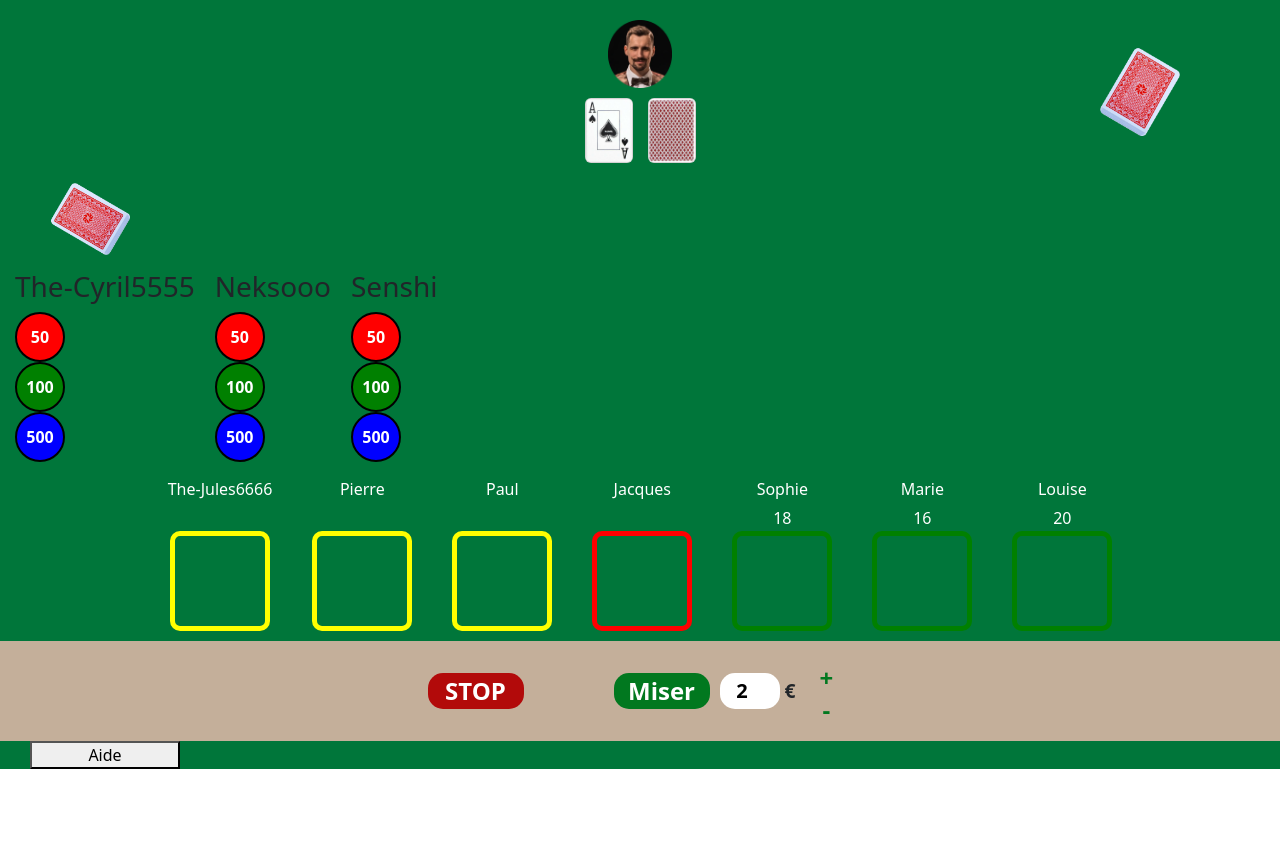
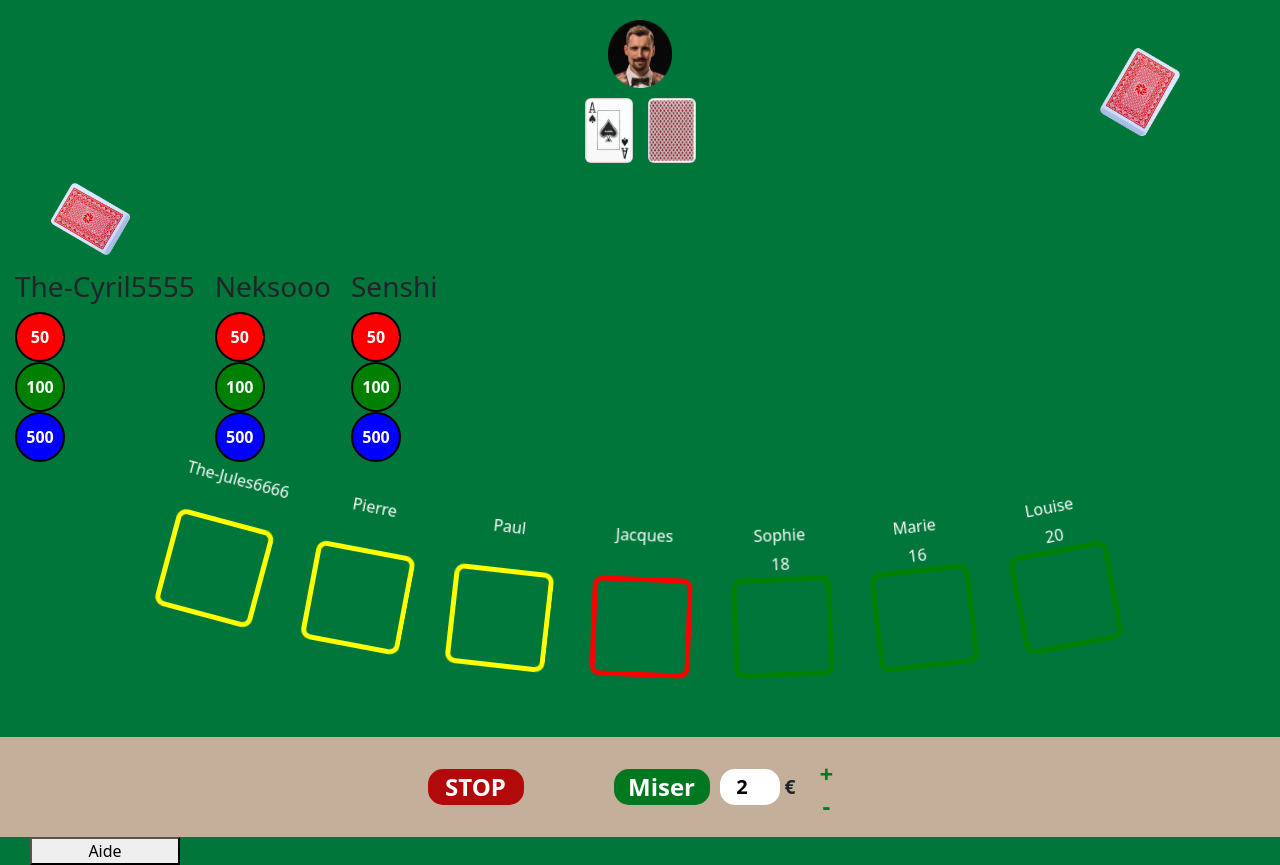
Before and after one commit to LDDW/APP_BLACKJACK, a React (Create React App) app in the folder src_front/: page /game in a window 1280 px wide. Before the commit the page ends 800 px from the top, so only its background shows below. Built offline with nearby package versions, Linux system fonts and the light colour scheme; no server answers.

Commit message:
cyril: fix PlayerZone.tsx

```diff
--- a/src_front/src/components/playerZone/PlayerZone.css
+++ b/src_front/src/components/playerZone/PlayerZone.css
@@ -2,8 +2,12 @@
   background-color: #00763a;
   display: flex;
   justify-content: center;
-  gap: 40px; /* Augmente l'espacement entre les rectangles */
+  gap: 40px;
+  transform-style: preserve-3d;
+  perspective: 1200px;
+  padding: 3em 0;
 }
+
 
 .rectangleContainer {
   display: flex;
@@ -20,9 +24,9 @@
 .rectangle {
   width: 100px;
   height: 100px;
-  border-width: 5px; /* Rend les bordures plus épaisses */
+  border-width: 5px;
   border-style: solid;
-  margin-bottom: 10px; /* Augmente l'espacement en dessous des rectangles */
+  margin-bottom: 10px;
   border-radius: 10px;
 }
 
@@ -39,7 +43,7 @@
 }
 
 .cardValue, .empty {
-  height: 20px; /* Ajustez cette valeur pour correspondre à la hauteur de votre div cardValue */
+  height: 20px;
   margin-bottom: 5px;
   text-align: center;
   color: #fff;
--- a/src_front/src/components/playerZone/PlayerZone.tsx
+++ b/src_front/src/components/playerZone/PlayerZone.tsx
@@ -8,11 +8,36 @@ interface PlayerZoneProps {
 }
 
 const PlayerZone: React.FC<PlayerZoneProps> = ({ playerNames, playerStatuses, cardValues }) => {
+  const calculateOffset = (index: number) => {
+    // Increased the maximum offset to 100px for the first/last element
+    const maxOffset = 60;
+    const middleIndex = playerNames.length / 2;
+
+    // Use a parabolic function to get a more pronounced curve
+    return maxOffset * Math.pow((index - middleIndex) / middleIndex, 2);
+  };
+
+  const calculateRotation = (index: number) => {
+    // Assume a maximum rotation of 15 degrees for the first/last element
+    const maxRotation = 15;
+    const middleIndex = playerNames.length / 2;
+
+    // Changed the sign to invert the tilt
+    return -maxRotation * (index - middleIndex) / middleIndex;
+  };
 
   return (
     <div className="playerZone">
       {playerNames.map((playerName, index) => (
-        <div key={index} className="rectangleContainer">
+        <div
+          key={index}
+          className="rectangleContainer"
+          style={{
+            position: 'relative',
+            bottom: `${calculateOffset(index)}px`,
+            transform: `rotate(${calculateRotation(index)}deg)`,
+          }}
+        >
           <div className="playerName">{playerName}</div>
           <div className={`cardValue ${playerStatuses[index] !== 'played' ? 'empty' : ''}`}>{playerStatuses[index] === 'played' ? cardValues[index] : ''}</div>
           <div className={`rectangle rectangle-${playerStatuses[index]}`}></div>
```
